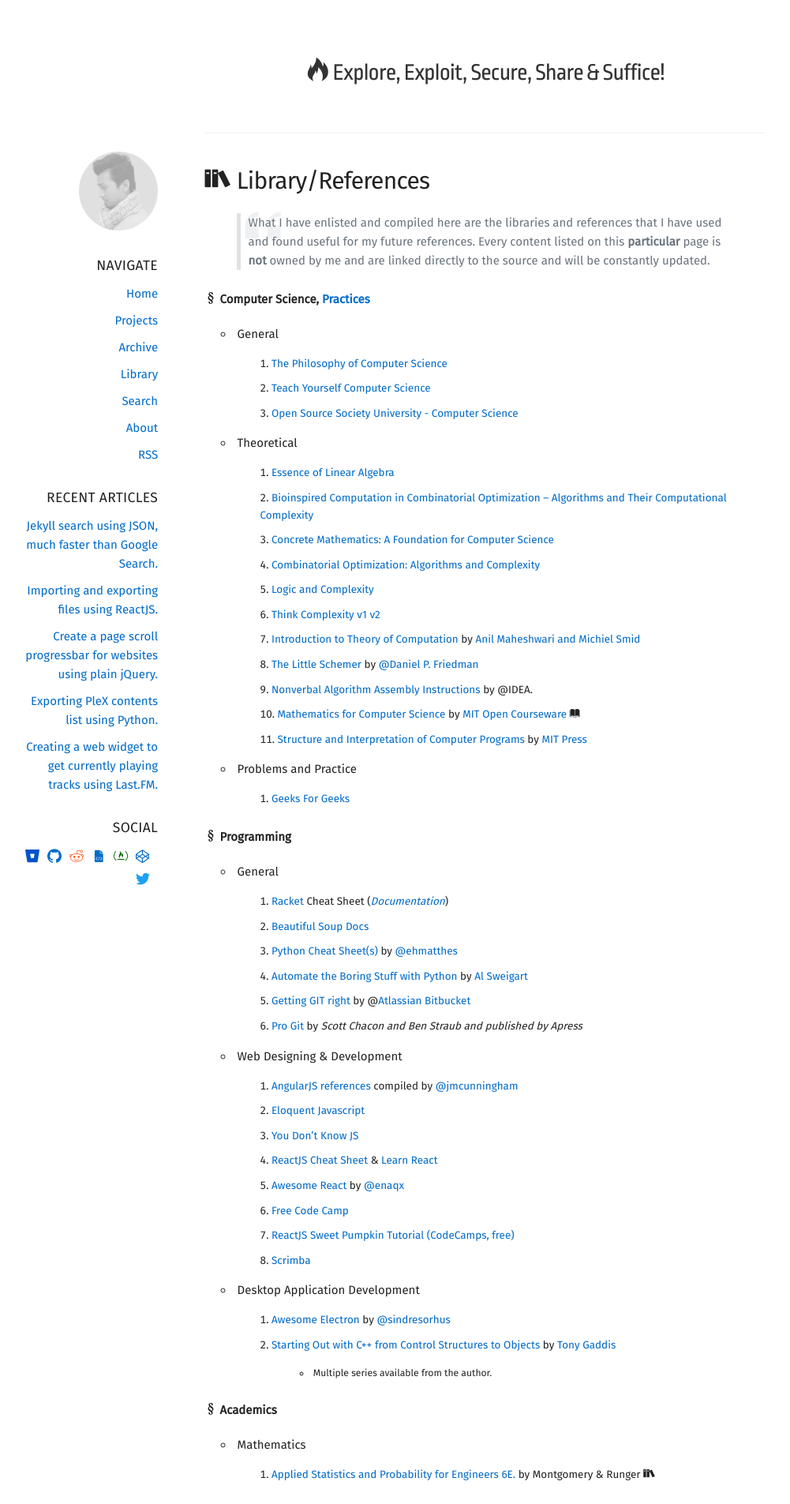
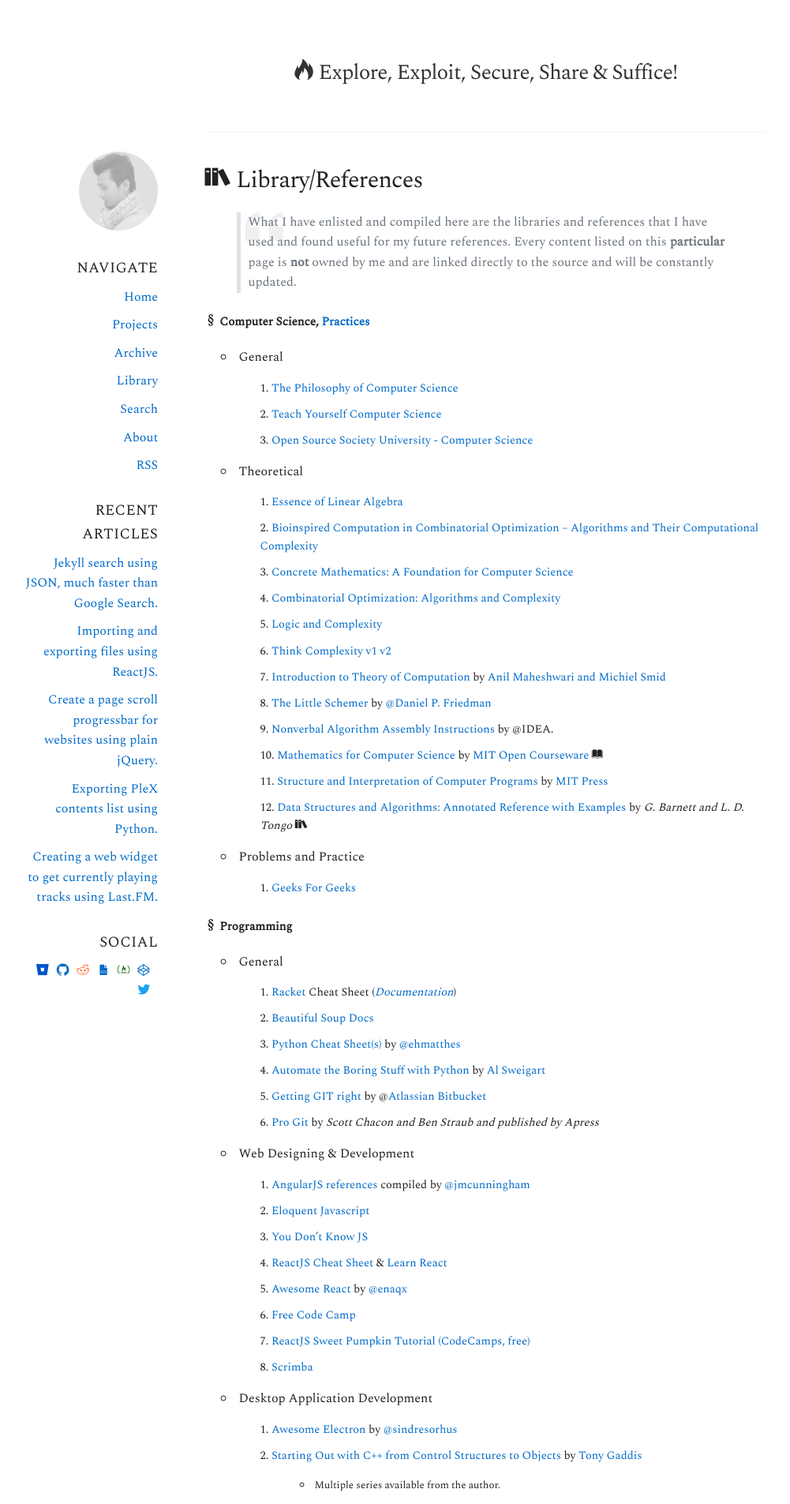
Before and after one commit to intern0t/personal-blog, a Jekyll site: the page built from library.md, in a window 1280 px wide. Shown: the top 1905 px of the page at 79% size, without its empty margins (150-1151 px from the left). Built offline with Jekyll 4.4.1, drawn with Linux system fonts in a browser that asks for light colours; nearby versions of some CDN libraries; some web fonts are replaced.

Commit message:
Typography changed & new library entry added.

```diff
--- a/assets/css/blog.scss
+++ b/assets/css/blog.scss
@@ -6,13 +6,13 @@
 @import "mixins";
 
 /* Import Fonts */
-@import url('https://fonts.googleapis.com/css?family=Fira+Sans|PT+Sans|Ropa+Sans');
+@import url('https://fonts.googleapis.com/css?family=PT+Sans|Spectral');
 
 /* Global Variables */
-$globalFontFamily: 'Fira Sans', sans-serif;
-$RopaFontFamily: 'Ropa Sans', sans-serif;
 $PTSansFontFamily: 'PT Sans', sans-serif;
-$globalFontSize: 1.5em;
+$SpectralFontFamily: 'Spectral','Georgia', 'Times New Roman', 'Times', serif;
+$globalFontFamily: $SpectralFontFamily;
+$globalFontSize: 16px;
 $globalBorderRadius: 2px;
 
 /* Global Color Codes */
@@ -37,6 +37,7 @@ $smartPhoneScreen: "only screen and (max-width: 320px)";
 /* Styling */
 body {
     font-family: $globalFontFamily !important;
+    font-size: $globalFontSize !important;
 
     .progress{
         width: 0;
@@ -57,6 +58,7 @@ body {
     a {
         color: $navyBlue;
         text-decoration: none;
+        font-family: $globalFontFamily;
 
         // &:hover {
         //     text-decoration: underline;
@@ -189,7 +191,8 @@ body {
                         text-decoration: none;
                         text-transform: none;
                         color: $globalDarkColor;
-                        font-family: $RopaFontFamily;
+                        font-family: $globalFontFamily;
+                        font-size: 90%;
 
                         &:hover {
                             color: $navyBlue;
@@ -233,6 +236,7 @@ body {
                     display: block;
                     list-style-type: none;
                     margin: 10px 0 10px 0;
+                    font-family: $PTSansFontFamily;
                     clear: both;
 
                     li{
@@ -299,13 +303,13 @@ body {
                                 padding: 1rem 1.5rem;
                                 white-space: inherit;
                                 font-size: 80%;
-                                // border-radius: $globalBorderRadius;
                             }
                         }
                     }
 
                     p {
                         word-wrap: break-word;
+                        font-size: $globalFontSize;
 
                         code {
                             font-size: 80%;
@@ -313,13 +317,16 @@ body {
                             white-space: inherit;
                             background-color: $inlineCodeBColor;
                             color: $inlineCodeColor;
-                            border-radius: 1px;
-                            border: 0;
+                            border-radius: 2px;
+                            border: 1;
+
+                            &:hover{
+                                border-bottom: 1px solid;
+                            }
                         }
                     }
 
                     ol, ul{
-                        //list-style: decimal;
                         padding: 0 0 0 3em;
 
                         code{
@@ -383,9 +390,9 @@ body {
 
                     a.title {
                         word-wrap: break-word;
-                        font-family: $RopaFontFamily;
+                        font-family: $globalFontFamily;
                         font-weight: normal;
-                        font-size: 1em;
+                        font-size: $globalFontSize + 9;
                         color: $globalDarkColor;
                         text-decoration: none;
 
@@ -399,10 +406,10 @@ body {
                         padding: 0 0 20px 0;
                         text-transform: uppercase;
                         text-decoration: none;
-                        font-size: $globalFontSize - .5;
+                        font-size: $globalFontSize - 3;
                         color: $quoteTextColor;
-                        font-family: $RopaFontFamily;
-                        letter-spacing: .5px;
+                        font-family: $PTSansFontFamily;
+                        letter-spacing: 0.5px;
 
                         i {
                             margin-right: 10px;
--- a/library.md
+++ b/library.md
@@ -25,6 +25,7 @@ permalink: /library/
     9. [Nonverbal Algorithm Assembly Instructions](https://idea-instructions.com/) by @IDEA.
     10. [Mathematics for Computer Science](https://courses.csail.mit.edu/6.042/spring17/mcs.pdf) by [MIT Open Courseware](https://ocw.mit.edu/index.htm) <span class="icon-book" title="Currently reading - Sun Jun 24+ 21:17:08 EDT 2018"></span>
     11. [Structure and Interpretation of Computer Programs](https://mitpress.mit.edu/sites/default/files/sicp/full-text/book/book.html) by [MIT Press](https://mitpress.mit.edu/)
+    12. [Data Structures and Algorithms: Annotated Reference with Examples](https://www.goodreads.com/book/show/18308002-data-structures-and-algorithms) by *G. Barnett and L. D. Tongo* <span class="icon-books" title="Finished Reading July 20th-Aug 07th, 2018 Summer."></span>
 + Problems and Practice
   1. [Geeks For Geeks](http://www.geeksforgeeks.org)
 
```
